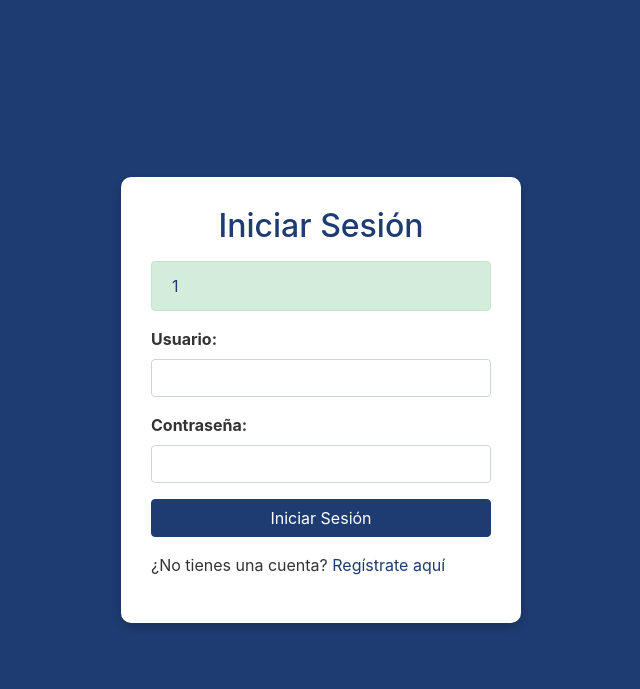
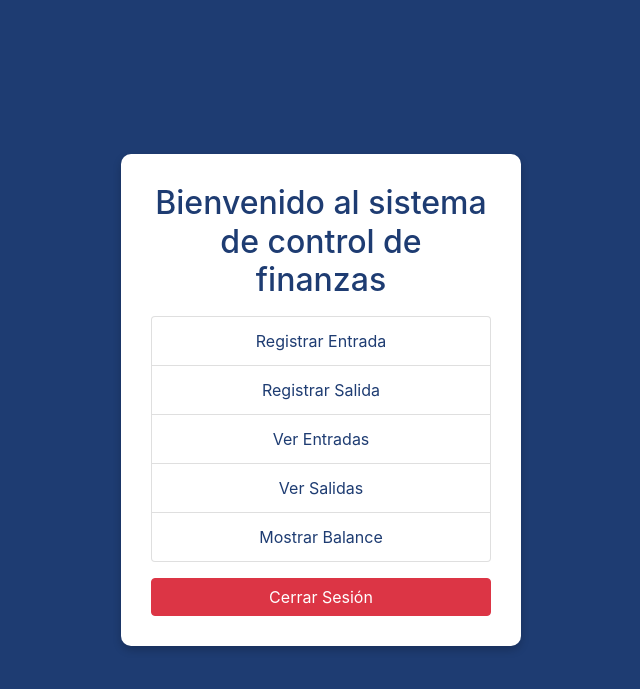
Before and after one commit to fjose4210/DESAFIO1LIS, a PHP site: page /dashboard.php in a window 1280 px wide. Shown: the top 689 px of the page, without its empty margins (319-959 px from the left). Run offline with PHP 8.4, Linux system fonts and the light colour scheme; the visitor is signed in with stand-in values (Sample User, id 1).

Commit message:
dashboard.php

```diff
--- a/Desafio1/dashboard.php
+++ b/Desafio1/dashboard.php
@@ -1,25 +1,8 @@
 <?php
 session_start();
-require 'config.php';
-require 'clases/Login.php';
-
-// Mostrar mensaje de éxito si existe
-$message = "";
-if (isset($_SESSION['mensaje'])) {
-    $message = "<div class='alert alert-success' style='color: #1e3c72;'>" . $_SESSION['mensaje'] . "</div>";
-    unset($_SESSION['mensaje']);
-}
-
-if ($_SERVER['REQUEST_METHOD'] == 'POST') {
-    $login = new Login();
-    $user_id = $login->autenticar($_POST['username'], $_POST['password'], $pdo);
-
-    if ($user_id) {
-        $_SESSION['user_id'] = $user_id;
-        header('Location: dashboard.php');
-    } else {
-        $message = "<div class='alert alert-danger' style='color: #1e3c72;'>Usuario o contraseña incorrectos.</div>";
-    }
+if (!isset($_SESSION['user_id'])) {
+    header('Location: index.php');
+    exit();
 }
 ?>
 
@@ -28,18 +11,17 @@ if ($_SERVER['REQUEST_METHOD'] == 'POST') {
 <head>
     <meta charset="UTF-8">
     <meta name="viewport" content="width=device-width, initial-scale=1.0">
-    <title>Iniciar Sesión</title>
+    <title>Control de Finanzas</title>
     <!-- Bootstrap CSS -->
     <link rel="stylesheet" href="https://stackpath.bootstrapcdn.com/bootstrap/4.5.2/css/bootstrap.min.css">
     <style>
         body {
-            background-color: #1e3c72; /* Color de Fondo */
+            background-color: #1e3c72;
             color: #fff;
             height: 100vh;
             display: flex;
             justify-content: center;
             align-items: center;
-            margin: 0; /* Elimina márgenes del body */
         }
 
         .container {
@@ -48,18 +30,17 @@ if ($_SERVER['REQUEST_METHOD'] == 'POST') {
             border-radius: 10px;
             box-shadow: 0 4px 8px rgba(0, 0, 0, 0.2);
             color: #333;
-            max-width: 400px; /* Ancho del contenedor */
+            max-width: 400px;
             width: 100%;
         }
 
-        .form-group label {
-            font-weight: bold;
+        .list-group-item a {
+            color: #1e3c72;
+            text-decoration: none;
         }
 
-        .btn-primary {
-            width: 100%; /* Botón */
-            background-color: #1e3c72; /* Color del botón */
-            border-color: #1e3c72; /* Borde del botón */
+        .list-group-item:hover {
+            background-color: #f0f0f0;
         }
 
         .btn-danger {
@@ -69,28 +50,23 @@ if ($_SERVER['REQUEST_METHOD'] == 'POST') {
 </head>
 <body>
 
-    <div class="container">
-        <h2 class="text-center" style="color: #1e3c72; margin-bottom: 1rem;">Iniciar Sesión</h2>
+    <div class="container text-center">
+        <h2 class="text-center" style="color: #1e3c72; margin-bottom: 1rem;">Bienvenido al sistema de control de finanzas</h2>
+        <ul class="list-group mb-3">
+            <li class="list-group-item"><a href="paginas/registrar_entrada.php">Registrar Entrada</a></li>
+            <li class="list-group-item"><a href="paginas/registrar_salida.php">Registrar Salida</a></li>
+            <li class="list-group-item"><a href="paginas/ver_entradas.php">Ver Entradas</a></li>
+            <li class="list-group-item"><a href="paginas/ver_salidas.php">Ver Salidas</a></li>
+            <li class="list-group-item"><a href="paginas/mostrar_balance.php">Mostrar Balance</a></li>
+        </ul>
 
-        <!-- Mensaje de éxito o error -->
-        <?php echo $message; ?>
-
-        <form method="POST">
-            <div class="form-group">
-                <label for="username">Usuario:</label>
-                <input type="text" class="form-control" name="username" id="username" required>
-            </div>
-            <div class="form-group">
-                <label for="password">Contraseña:</label>
-                <input type="password" class="form-control" name="password" id="password" required>
-            </div>
-            <button type="submit" class="btn btn-primary">Iniciar Sesión</button>
+        <!-- Botón para cerrar sesión -->
+        <form method="POST" action="logout.php">
+            <button type="submit" class="btn btn-danger">Cerrar Sesión</button>
         </form>
-
-        <p class="mt-3">¿No tienes una cuenta? <a href="Registrar.php" style="color: #1e3c72;">Regístrate aquí</a></p>
     </div>
 
-    <!-- Bootstrap JS y dependencias -->
+
     <script src="https://code.jquery.com/jquery-3.5.1.slim.min.js"></script>
     <script src="https://cdn.jsdelivr.net/npm/@popperjs/core@2.9.2/dist/umd/popper.min.js"></script>
     <script src="https://stackpath.bootstrapcdn.com/bootstrap/4.5.2/js/bootstrap.min.js"></script>
```
